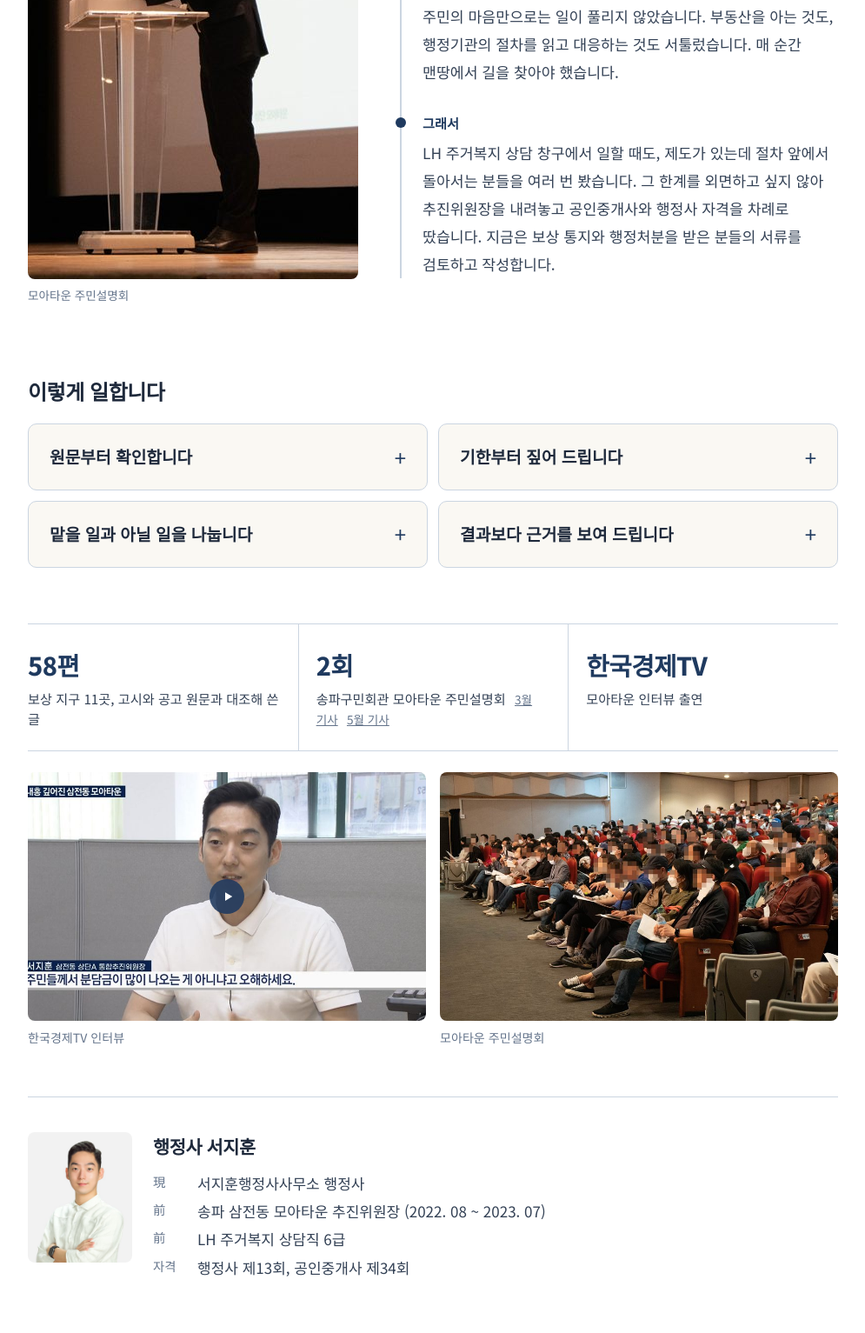
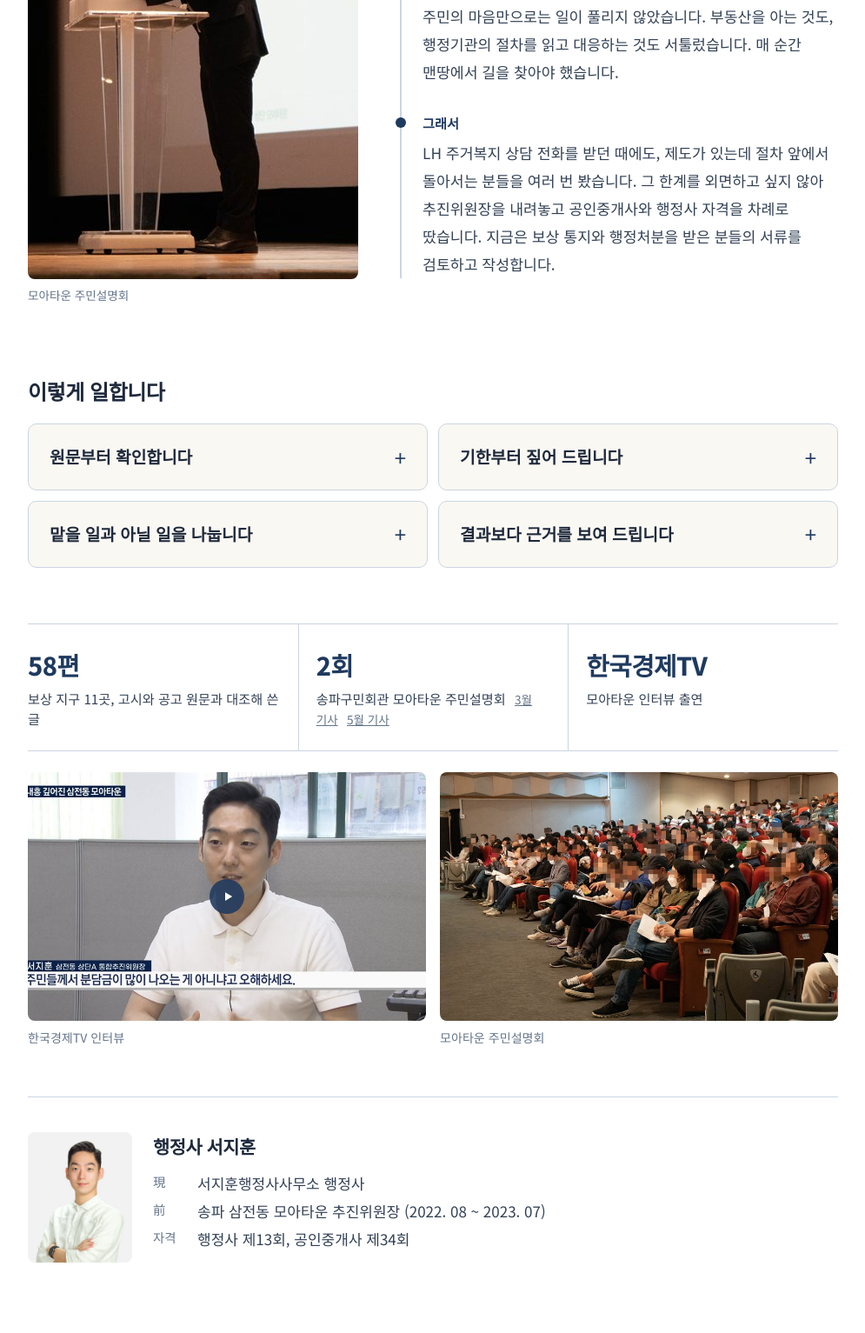
Before and after one commit to seovino9267-bit/seojihoon-card, a plain HTML site: page index.html in a window 1280 px wide. Shown: the part 3003-4536 px from the top of the page at 87% size, without its empty margins (142-1137 px from the left). Drawn offline with Linux system fonts and the light colour scheme; a web font is replaced by a local one.

Commit message:
홈 소개: 경력 줄에서 LH 상담직 빼고 이야기 단락은 상담 전화로 사실대로
Co-Authored-By: Claude Opus 5.5 <noreply@anthropic.com>

```diff
--- a/index.html
+++ b/index.html
@@ -59,7 +59,7 @@
 <ol class="s-steps">
 <li class="reveal"><span class="s-when">2022. 08 ~ 2023. 07</span><p>송파 삼전동 모아타운 추진위원장을 맡았습니다. 동의서를 받으러 집집마다 문을 두드렸고, 고령 건물주분들의 이야기를 들으려 빵과 다과를 챙겨 노인정을 찾았습니다. 구청 주무관과 구의원, 시의원을 찾아가 왜 이 동네에 정비가 필요한지 설명했고, 시장이 동네 복지관에 온다는 소식에 눈 내리던 날 꽃과 의견서를 들고 나갔습니다. 주민설명회도 두 번 열었습니다.</p></li>
 <li class="reveal"><span class="s-when">그 1년 동안</span><p>주민의 마음만으로는 일이 풀리지 않았습니다. 부동산을 아는 것도, 행정기관의 절차를 읽고 대응하는 것도 서툴렀습니다. 매 순간 맨땅에서 길을 찾아야 했습니다.</p></li>
-<li class="reveal"><span class="s-when">그래서</span><p>LH 주거복지 상담 창구에서 일할 때도, 제도가 있는데 절차 앞에서 돌아서는 분들을 여러 번 봤습니다. 그 한계를 외면하고 싶지 않아 추진위원장을 내려놓고 공인중개사와 행정사 자격을 차례로 땄습니다. 지금은 보상 통지와 행정처분을 받은 분들의 서류를 검토하고 작성합니다.</p></li>
+<li class="reveal"><span class="s-when">그래서</span><p>LH 주거복지 상담 전화를 받던 때에도, 제도가 있는데 절차 앞에서 돌아서는 분들을 여러 번 봤습니다. 그 한계를 외면하고 싶지 않아 추진위원장을 내려놓고 공인중개사와 행정사 자격을 차례로 땄습니다. 지금은 보상 통지와 행정처분을 받은 분들의 서류를 검토하고 작성합니다.</p></li>
 </ol>
 </div>
 <h3 class="s-sub reveal">이렇게 일합니다</h3>
@@ -79,7 +79,7 @@
   <figure><img src="/img/crowd.jpg" alt="모아타운 주민설명회 현장" loading="lazy"><figcaption>모아타운 주민설명회</figcaption></figure>
 </div>
 <div class="s-me reveal"><img src="/img/portrait.jpg" alt="행정사 서지훈" width="560" height="700" loading="lazy"><div><strong>행정사 서지훈</strong>
-<ul class="s-cv"><li><i>現</i>서지훈행정사사무소 행정사</li><li><i>前</i>송파 삼전동 모아타운 추진위원장 (2022. 08 ~ 2023. 07)</li><li><i>前</i>LH 주거복지 상담직 6급</li><li><i>자격</i>행정사 제13회, 공인중개사 제34회</li></ul></div></div>
+<ul class="s-cv"><li><i>現</i>서지훈행정사사무소 행정사</li><li><i>前</i>송파 삼전동 모아타운 추진위원장 (2022. 08 ~ 2023. 07)</li><li><i>자격</i>행정사 제13회, 공인중개사 제34회</li></ul></div></div>
 <h3 class="s-sub reveal">이어서 보시면 좋은 곳</h3>
 <div class="s-next">
 <a class="reveal" href="/about/"><img class="clay" src="/img/ic/office.webp" alt="" width="64" height="64" loading="lazy"><strong>어디까지 맡는지</strong><span>보상 통지와 행정처분 사전통지에서 제가 쓰는 서류, 다른 전문가에게 가셔야 하는 일을 나눠 적었습니다.</span><em>업무 범위 보기 →</em></a>
```
